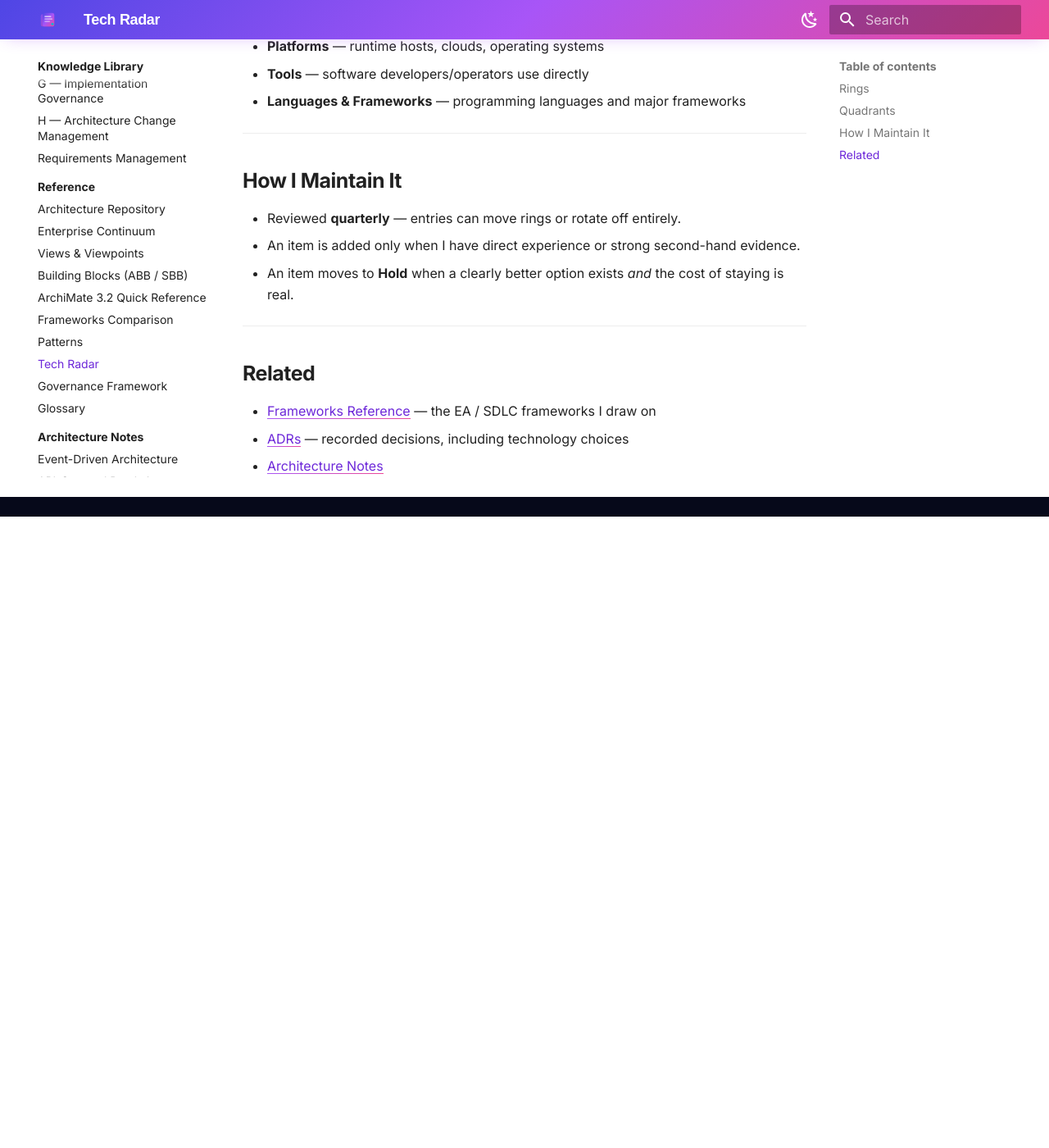
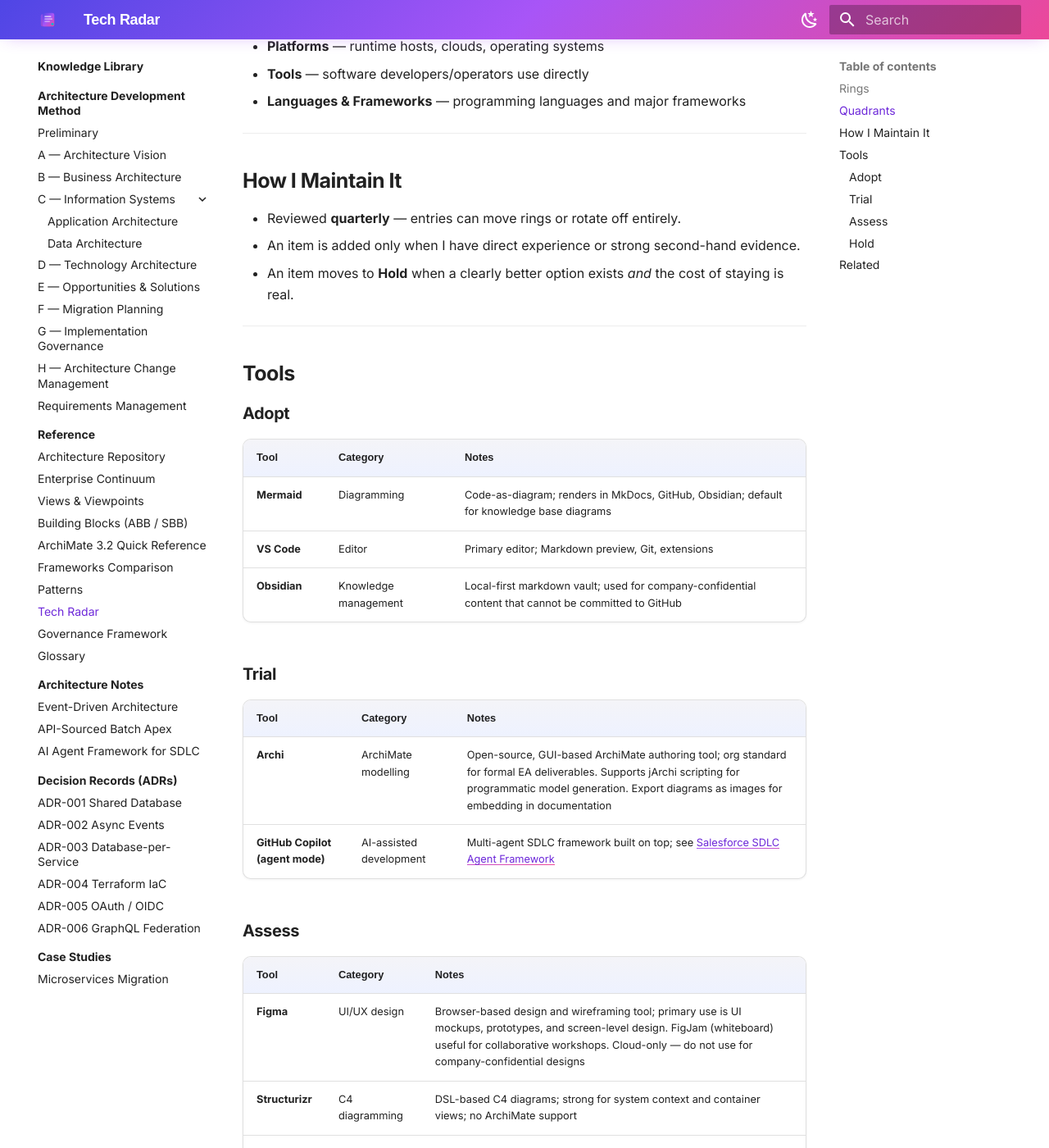
Before and after one commit to Yuvarajsfcloud/Knowledge-Library, an MkDocs documentation site: the page built from docs/knowledge/reference/tech-radar.md, in a window 1280 px wide and 1400 px high, scrolled down 912 px. Shown: the whole window at 82% size. Built offline with MkDocs 1.6.1 and Material for MkDocs 9.7.7, drawn with Linux system fonts in a browser that asks for light colours; before the commit the page ends 1542 px from its top, so only the background shows below that; some of the changed text lies outside the part shown.

Commit message:
Add Archi and Figma to tech radar
- Archi (Trial): org-standard ArchiMate tool for formal EA deliverables
- Figma (Assess): UI/UX design and wireframing tool
- Added full Tools section with Adopt/Trial/Assess/Hold rings

Co-Authored-By: Claude Sonnet 4.6 <noreply@anthropic.com>

```diff
--- a/docs/knowledge/reference/tech-radar.md
+++ b/docs/knowledge/reference/tech-radar.md
@@ -38,6 +38,39 @@ The radar is divided into four quadrants:
 
 ---
 
+## Tools
+
+### Adopt
+
+| Tool | Category | Notes |
+|---|---|---|
+| **Mermaid** | Diagramming | Code-as-diagram; renders in MkDocs, GitHub, Obsidian; default for knowledge base diagrams |
+| **VS Code** | Editor | Primary editor; Markdown preview, Git, extensions |
+| **Obsidian** | Knowledge management | Local-first markdown vault; used for company-confidential content that cannot be committed to GitHub |
+
+### Trial
+
+| Tool | Category | Notes |
+|---|---|---|
+| **Archi** | ArchiMate modelling | Open-source, GUI-based ArchiMate authoring tool; org standard for formal EA deliverables. Supports jArchi scripting for programmatic model generation. Export diagrams as images for embedding in documentation |
+| **GitHub Copilot (agent mode)** | AI-assisted development | Multi-agent SDLC framework built on top; see [Salesforce SDLC Agent Framework](../../projects/salesforce-sdlc-agent/index.md) |
+
+### Assess
+
+| Tool | Category | Notes |
+|---|---|---|
+| **Figma** | UI/UX design | Browser-based design and wireframing tool; primary use is UI mockups, prototypes, and screen-level design. FigJam (whiteboard) useful for collaborative workshops. Cloud-only — do not use for company-confidential designs |
+| **Structurizr** | C4 diagramming | DSL-based C4 diagrams; strong for system context and container views; no ArchiMate support |
+| **PlantUML** | Diagramming | Unofficial ArchiMate library available; code-driven alternative to Archi for less formal diagrams |
+
+### Hold
+
+| Tool | Category | Notes |
+|---|---|---|
+| *(none yet)* | | |
+
+---
+
 ## Related
 
 - [Frameworks Reference](frameworks.md) — the EA / SDLC frameworks I draw on
```
